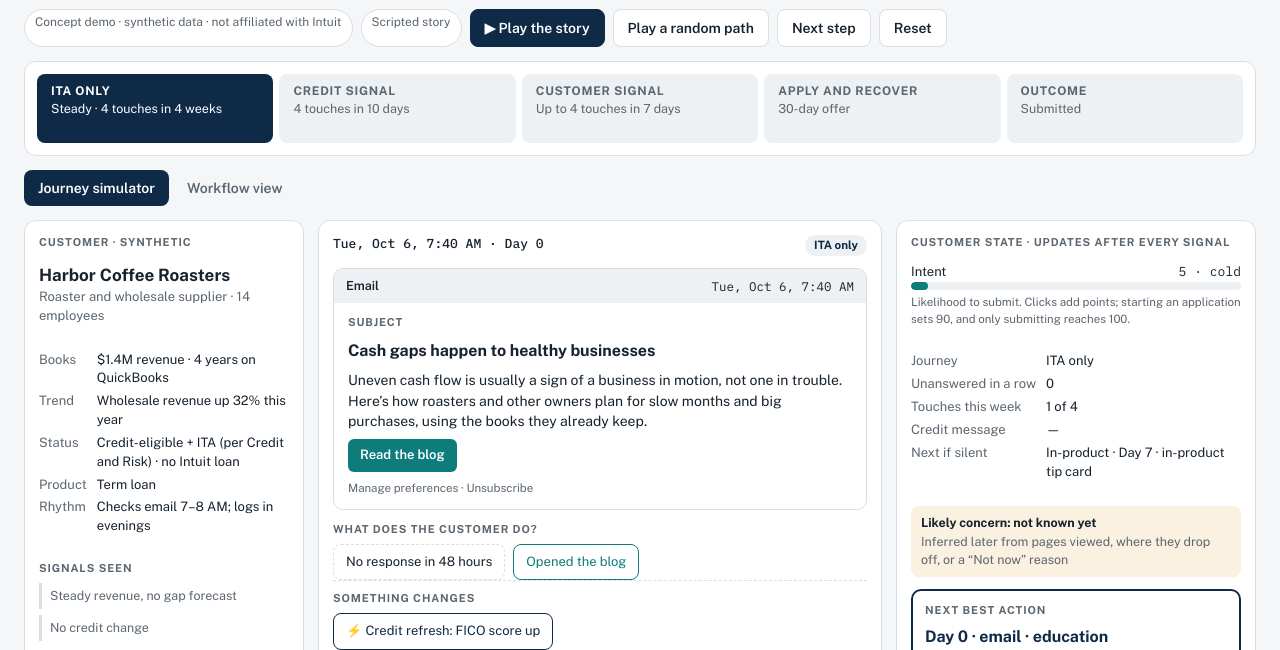
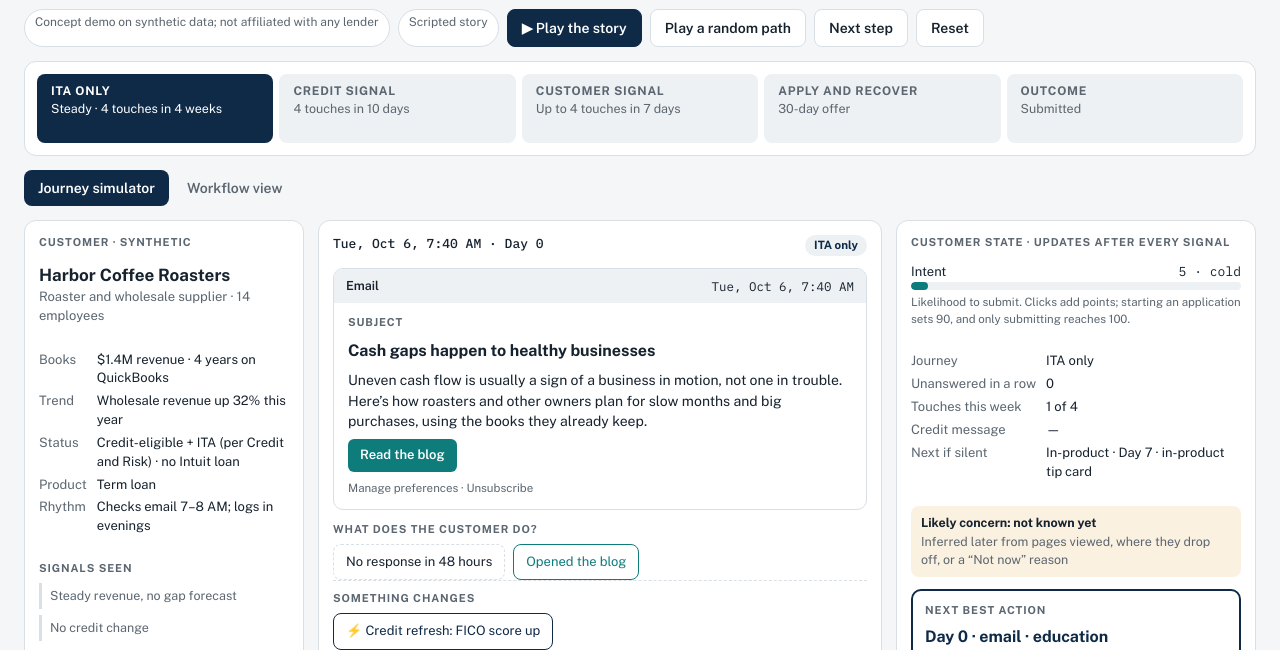
Before and after one commit to emailrakeshr870-bot/Agentic-AI-Projects, a plain HTML site: page agent-bizcap/index.html in a window 1280 px wide. Shown: the part 127-777 px from the top of the page. Drawn offline with nearby package versions, Linux system fonts and the light colour scheme.

Commit message:
Update concept demo disclaimer

```diff
--- a/agent-bizcap/index.html
+++ b/agent-bizcap/index.html
@@ -184,7 +184,7 @@ tr.pick td{background:var(--teal-soft)}
       <p>One credit-eligible business with an ITA, four stages: ITA only, Credit signal, Customer signal, Apply and recover. Every action or inaction is a signal: the engine re-plans after each response and moves the customer up as stronger signals appear.</p>
     </div>
     <div class="controls">
-      <span class="badge">Concept demo · synthetic data · not affiliated with Intuit</span>
+      <span class="badge">Concept demo on synthetic data; not affiliated with any lender</span>
       <span class="badge" id="modeBadge">Scripted story</span>
       <button class="btn primary" id="play" type="button">▶ Play the story</button>
       <button class="btn" id="rand" type="button">Play a random path</button>
```
